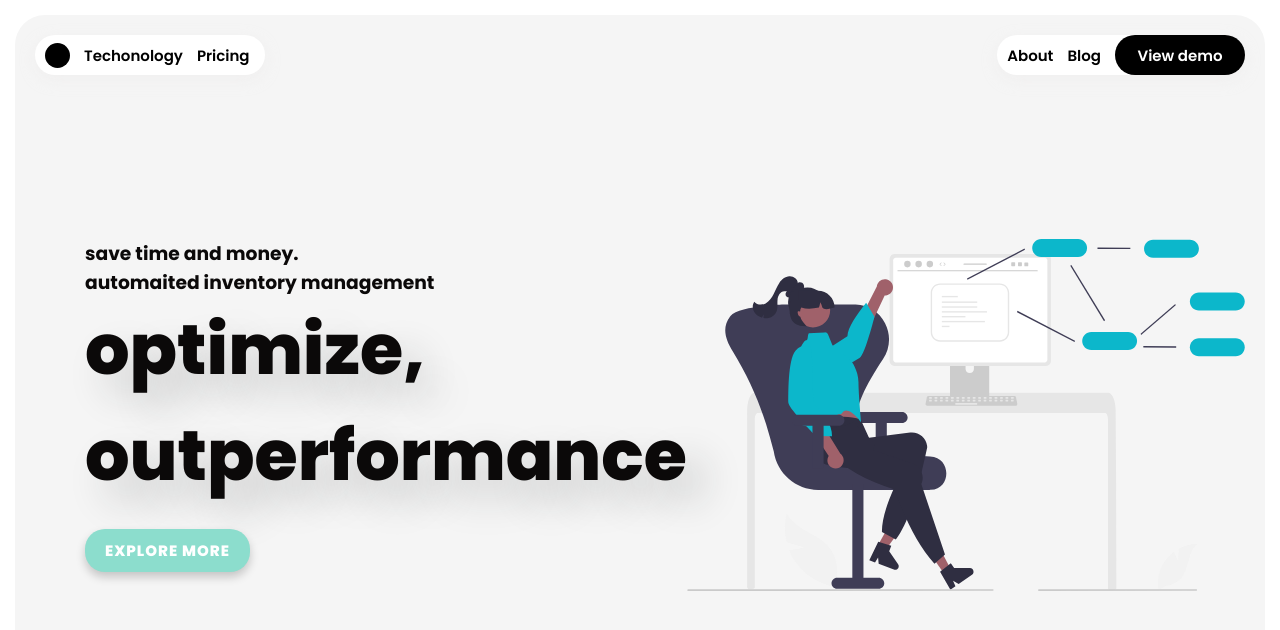
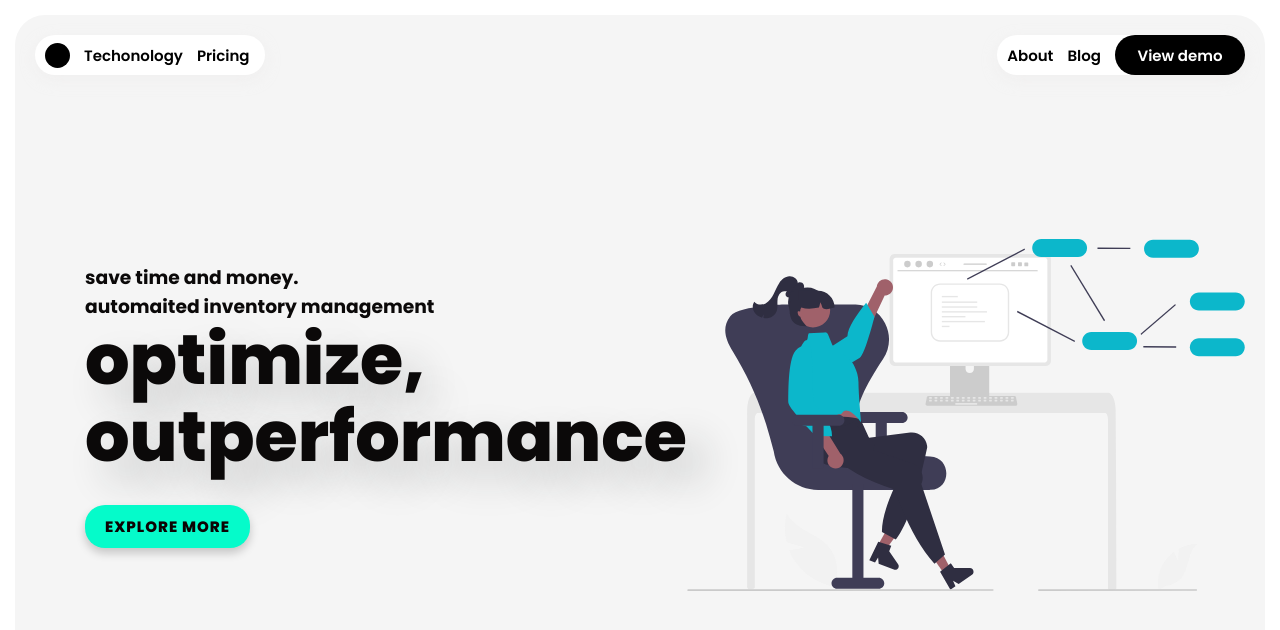
Before and after one commit to sujeettx/Landing-page-2, a plain HTML site: page index.html in a window 1280 px wide. Drawn offline with Linux system fonts and the light colour scheme; some icons are missing.

Commit message:
again fix the button

```diff
--- a/style.css
+++ b/style.css
@@ -64,10 +64,12 @@ html,body {
     height: 100%;
  }
  .hero-content p{
+   line-height: 1.1;
     font-size:70px;
     font-weight: 800;
    color: #0b0909;
-   text-shadow: 20px 20px 40px rgba(32, 34, 33, 0.2)
+   text-shadow: 20px 20px 40px rgba(32, 34, 33, 0.2);
+   margin-bottom: 10px;
  }
  .hero-image{
     width: 100%;
@@ -83,8 +85,8 @@ html,body {
     all: unset;
     padding: 10px 20px;
     margin: 20px 0;
-    background-color:#8cddcd;
-    color: white;
+    background-color:#05fbca;
+    color: rgb(12, 3, 3);
     border-radius: 20px;
     cursor: pointer;
     box-shadow: 0 5px 10px rgba(0, 0, 0, 0.2);
```
